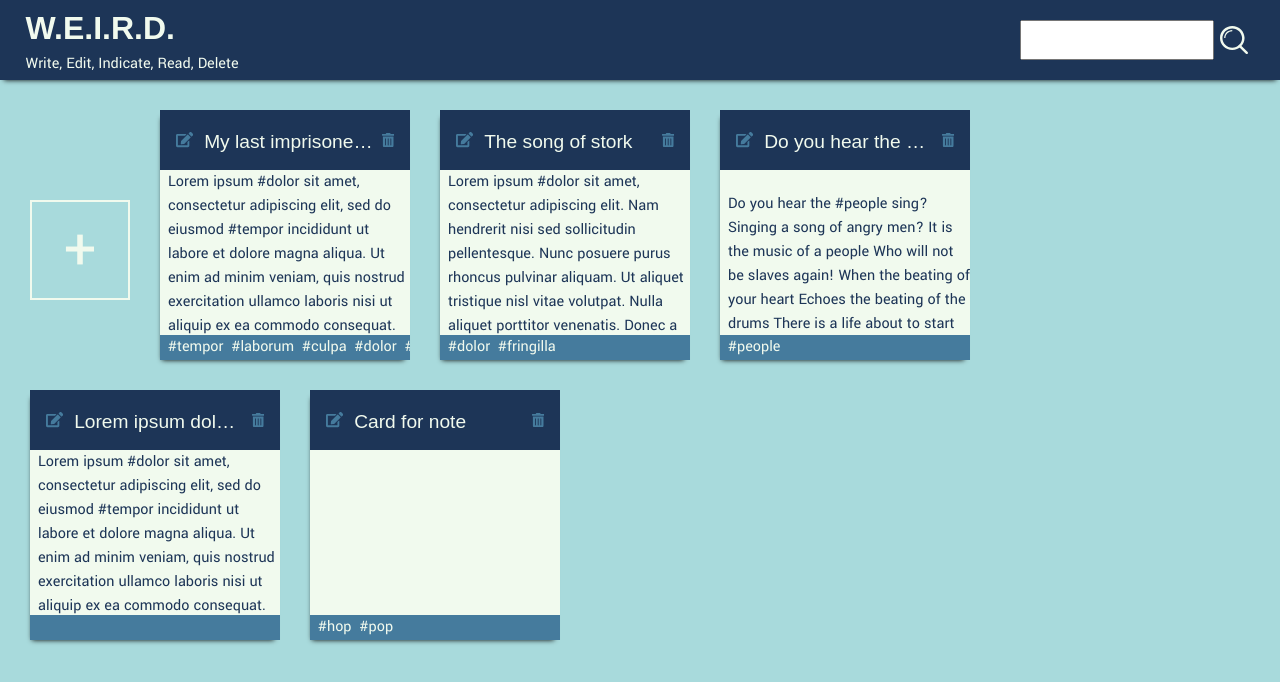
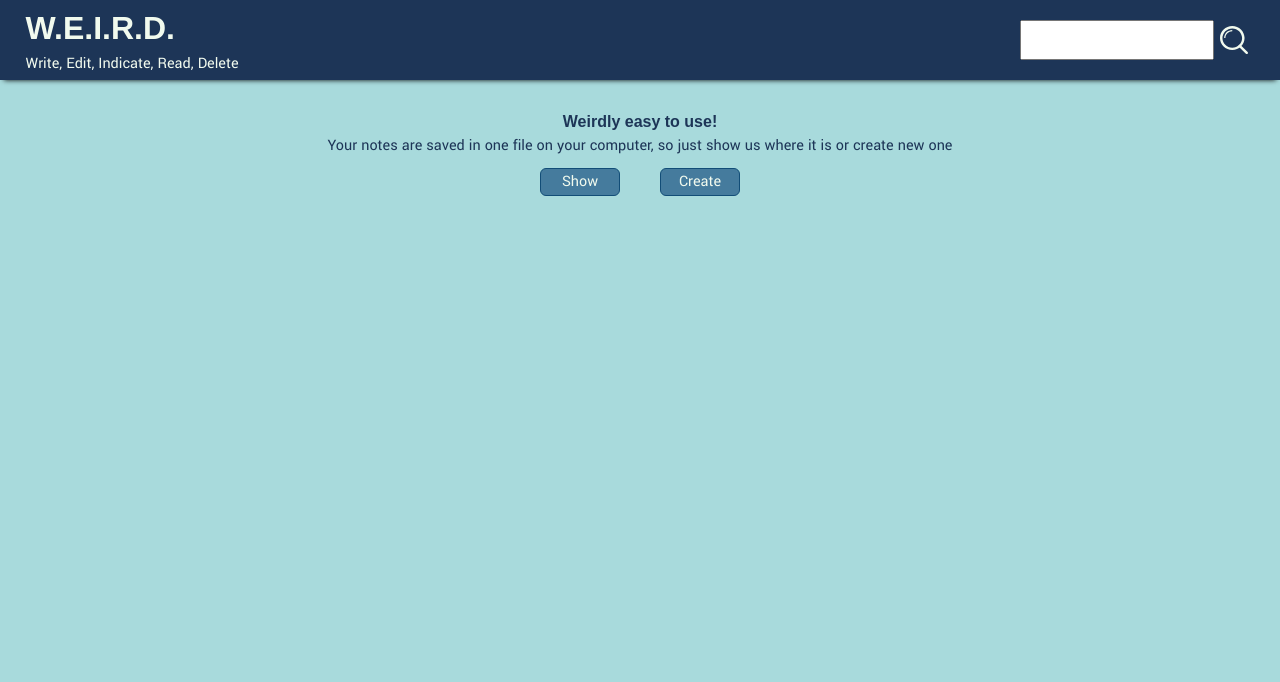
Before and after one commit to EriKuroi/testNyblesoft, a React (Create React App) app: page / in a window 1280 px wide. Shown: the top 682 px of the page. Built offline with nearby package versions, Linux system fonts and the light colour scheme.

Commit message:
Add tooltips Create and style ClarifyFile component Implement state-dependent render of main children

```diff
--- a/package.json
+++ b/package.json
@@ -9,6 +9,7 @@
     "react": "^17.0.1",
     "react-dom": "^17.0.1",
     "react-scripts": "4.0.3",
+    "react-tooltip": "^4.2.15",
     "react-uuid": "^1.0.2",
     "sass": "^1.32.8",
     "web-vitals": "^1.1.1"
--- a/src/App.js
+++ b/src/App.js
@@ -1,39 +1,44 @@
 import './App.scss';
-import Header from './components/header/Header'
-import NoteCard from './components/noteCard/NoteCard'
-import notes from './notes.json'
-import uuid from 'react-uuid'
+import { useState, useEffect } from 'react';
+import Header from './components/header/Header';
+import NoteCard from './components/noteCard/NoteCard';
+import ClarifyFile from './components/clarifyFile/ClarifyFile';
+// import notesFile from 'C:/Users/Eri Kurayami/notes.json'
+import uuid from 'react-uuid';
+function App() {
+  const [notes, setNotes] = useState([]);
+  const [notesLoaded, setNotesLoaded] = useState(false);
 
-const hashtags = ['hop', 'pop']
-const title = 'Card for note'
-const text = 'Lorem ipsum dolor set amet'
-const handleClick = () => {
+  // useEffect(() => {
+
+  // }, []);
+  const handleCardClick = () => {
     console.log('CLICK')
-}
+  };
   const handleSearch = () => {
-  console.log('find');
+    console.log('search')
   };
-
-function App() {
-  console.log(notes)
+  const handleFileButtonsClick = (e) => {
+    console.log(e.target.id)
+  };
   return (
     <>
-      <Header handleSearch={handleSearch}></Header>
+      <Header handleClick={handleSearch}></Header>
       <main>
+        {!notesLoaded && <>
+          <ClarifyFile handleClick={handleFileButtonsClick}/>
+        </>}
+        {notesLoaded && <>
           <button className="addButton">+</button>
-        {notes.map(elem => <NoteCard
+          {notes.length > 1 && notes.map(elem => <NoteCard
             key={uuid()}
             title={elem.header}
             text={elem.text}
             hashtags={elem.hashtags}
-          handleClick={handleClick}
+            handleClick={handleCardClick}
           />)}
-        <NoteCard
-          title={title}
-          text={text}
-          hashtags={hashtags}
-          handleClick={handleClick}
-        ></NoteCard>
+
+        </>}
       </main>
     </>
   );
--- /dev/null
+++ b/src/components/clarifyFile/ClarifyFile.js
@@ -0,0 +1,16 @@
+import './clarifyFile.scss'
+
+const ClarifyFile = ({ handleClick }) => {
+    return (
+        <section className="clarify-file-area">
+            <h2>Weirdly easy to use!</h2>
+            <p>Your notes are saved in one file on your computer, so just show us where it is or create new one</p>
+     <div>
+           <button id="show" onClick={handleClick}>Show</button>
+           <button id="create" onClick={handleClick}>Create</button>
+     </div>
+        </section>
+    )
+};
+
+export default ClarifyFile;
--- /dev/null
+++ b/src/components/clarifyFile/clarifyFile.scss
@@ -0,0 +1,32 @@
+@use '../../library';
+
+.clarify-file-area {
+    width: 100%;
+    display: flex;
+    flex-flow: column;
+    align-items: center;
+
+    h2 {
+        font-weight: bolder;
+    }
+
+    button {
+        min-width: 80px;
+        border-radius: 6px;
+        background-color: library.$blue;
+        color: library.$white;
+        margin: 10px 20px;
+        border: 1px solid #124d77;
+
+        &:hover {
+            cursor: pointer;
+            background-color: #3b6b8a;
+            box-shadow: inset 0px 1px 0px 0px #124d77;
+
+        }
+        &active {
+            position: relative;
+            top: 1px;
+        }
+    }
+}
--- a/src/components/header/Header.js
+++ b/src/components/header/Header.js
@@ -1,19 +1,21 @@
 import './header.scss'
 import { ReactComponent as SearchLogo } from '../../assets/search.svg';
+import ReactTooltip from 'react-tooltip';
 
-const Header = ({ handleSearch }) => {
+const Header = ({ handleClick }) => {
     return (
         <header>
             <div>
                 <h1>W.E.I.R.D.</h1>
                 <p>Write, Edit, Indicate, Read, Delete</p>
             </div>
-            <form>
-                <input type="text" id="search-input" className="inactivated" />
-                <button className="search-button" onClick={handleSearch}>
+            <section data-tip="Search notes by hashtag" data-place="bottom">
+                <input type="text" id="search-input" />
+                <button className="search-button" onClick={handleClick}>
                     <SearchLogo />
                 </button>
-            </form>
+                <ReactTooltip />
+            </section>
         </header>
     )
 };
--- a/src/components/header/header.scss
+++ b/src/components/header/header.scss
@@ -11,12 +11,13 @@ header {
     padding: 0 2vw 0 2vw;
     box-shadow: 0px 4px 5px -4px #000000;
 
+
     h1 {
         font-weight: bold;
         font-size: 2rem;
     }
 
-    form {
+    section {
         display: flex;
         margin-left: 4vmin;
 
@@ -29,5 +30,6 @@ header {
             border: none;
             @include library.head-color;
         }
+
     }
 }
--- a/src/components/noteCard/NoteCard.js
+++ b/src/components/noteCard/NoteCard.js
@@ -13,7 +13,7 @@ const NoteCard = ({ title, text, hashtags, handleClick }) => {
                 <button className="edit-note">
                     <EditLogo />
                 </button>
-                <div className="card-title">
+                <div className="card-title" title={title}>
                     {title}
                     </div>
                 <button className="delete-note">
@@ -22,7 +22,7 @@ const NoteCard = ({ title, text, hashtags, handleClick }) => {
             </div>
             <p>{text}</p>
             <div className="note-card_tags-area">
-                {hashtags.map(elem => <span key={uuid()} >#{elem}</span>)}
+                {hashtags.map(elem => <span key={uuid()} title={`#${elem}`} >#{elem}</span>)}
             </div>
         </div>
     )
--- a/src/components/noteCard/noteCard.scss
+++ b/src/components/noteCard/noteCard.scss
@@ -17,17 +17,13 @@
     .headline {
         padding: 10px 10px;
         height: 40px;
-        // height: max-content;
-        // height: auto;
         display: flex;
-        // flex-flow: column;
         justify-content: space-between;
         align-items: center;
         @include lib.head-color;
         font-family: 'Source Sans ', sans-serif;
         font-size: 1.2rem;
         line-height: 1.2;
-        // text-overflow: ellipsis;
 
 
         .card-title {
```
Also changed, not shown: 1 other file (tests, documents, lock files or other folders). Lines whose indentation alone changed are shown as unchanged.
